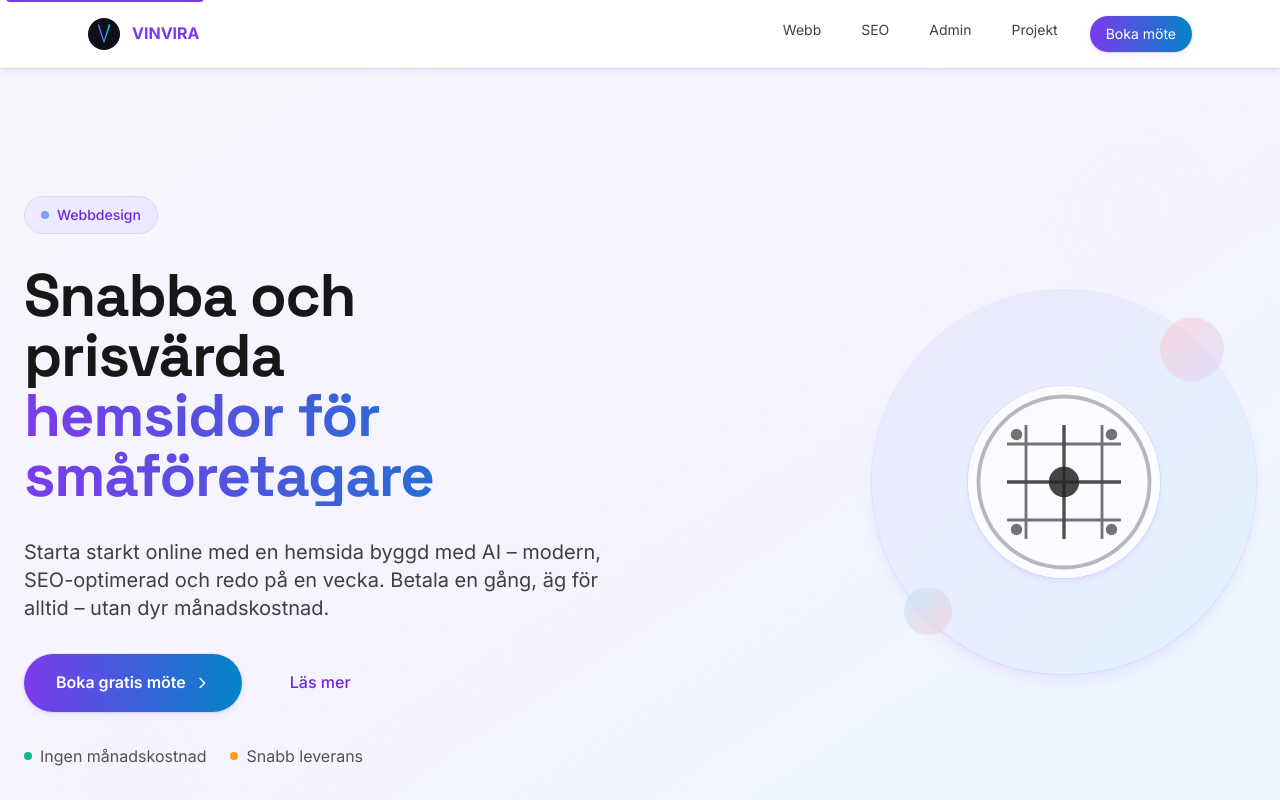
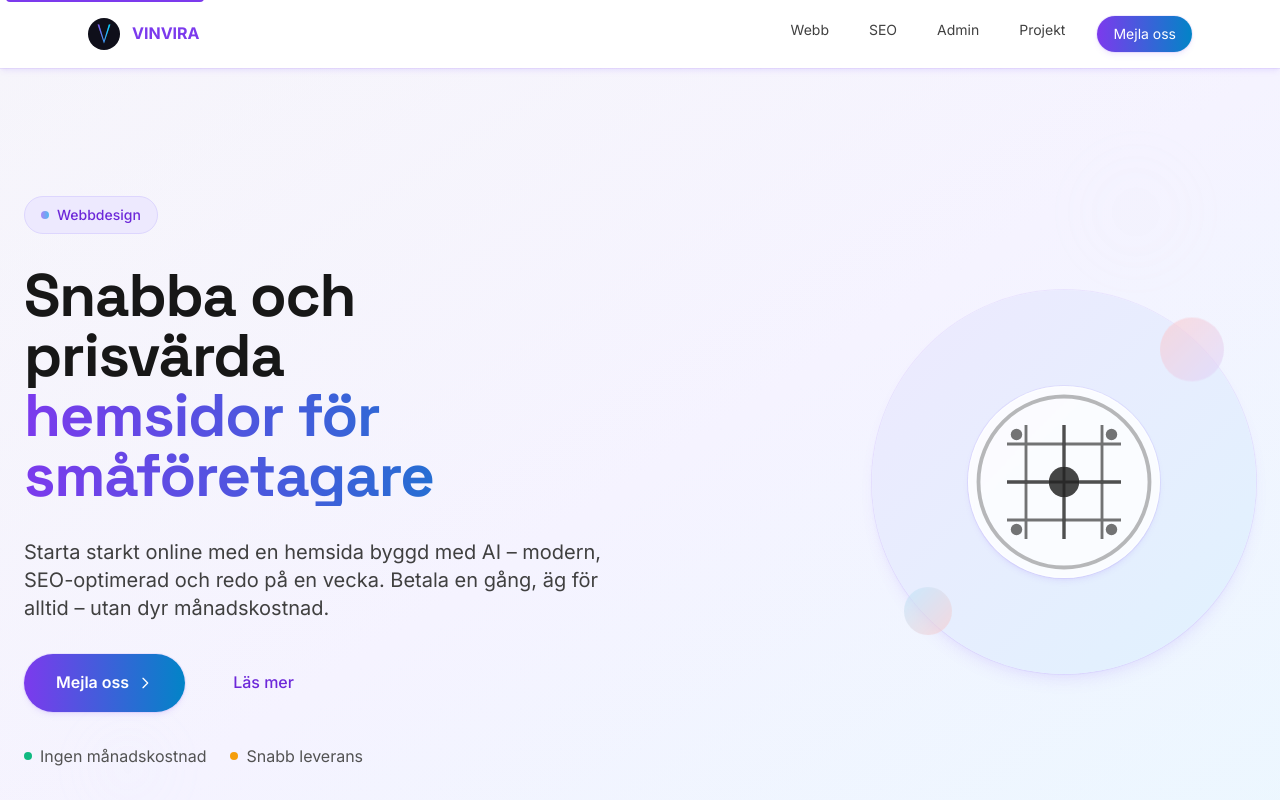
Before and after one commit to L-Lisa/vinvira, a Next.js app: page /webb in a window 1280 px wide. Shown: the top 800 px of the page. Built offline with nearby package versions, Linux system fonts and the light colour scheme.

Commit message:
Update all CTA buttons to email

```diff
--- a/components/FAQ.js
+++ b/components/FAQ.js
@@ -75,10 +75,10 @@ export default function FAQ({ data, title = "Vanliga frågor", subtitle = "Svar
       <div className="text-center mt-12">
         <p className="text-vin-neutral-600 mb-4">Har du fler frågor?</p>
         <a
-          href="#contact"
+          href="mailto:hej@vinvira.se"
           className="inline-flex items-center text-vin-primary-600 font-semibold hover:text-vin-primary-700 transition-colors duration-300 focus-visible:outline-none focus-visible:ring-2 focus-visible:ring-vin-primary-300 focus-visible:rounded-md px-2 py-1"
         >
-          Kontakta oss
+          Mejla oss
           <svg className="w-4 h-4 ml-2" fill="none" stroke="currentColor" viewBox="0 0 24 24">
             <path strokeLinecap="round" strokeLinejoin="round" strokeWidth={2} d="M9 5l7 7-7 7" />
           </svg>
--- a/components/Header.js
+++ b/components/Header.js
@@ -67,10 +67,10 @@ export default function Header() {
             Projekt
           </a>
           <a
-            href="#contact"
+            href="mailto:hej@vinvira.se"
             className="px-4 py-2 rounded-full text-white bg-gradient-to-r from-vin-primary-600 to-vin-secondary-600 shadow-accessible hover:shadow-accessible-lg hover:scale-105 transition-all duration-300 focus-visible:outline-none focus-visible:ring-4 focus-visible:ring-vin-primary-300"
           >
-            Boka möte
+            Mejla oss
           </a>
         </nav>
 
@@ -130,11 +130,11 @@ export default function Header() {
               Projekt
             </a>
             <a
-              href="#contact"
+              href="mailto:hej@vinvira.se"
               className="block px-4 py-3 text-vin-primary-600 font-semibold hover:text-vin-primary-700 hover:bg-vin-primary-50 rounded-lg transition-colors duration-200 focus-visible:outline-none focus-visible:ring-2 focus-visible:ring-vin-primary-300"
               onClick={closeMobileMenu}
             >
-              Boka möte
+              Mejla oss
             </a>
           </div>
         </nav>
--- a/components/ServiceHero.js
+++ b/components/ServiceHero.js
@@ -8,8 +8,8 @@ const ServiceHero = ({
   serviceType,
   icon,
   gradientColors = ['from-vin-primary-500', 'to-vin-secondary-500'],
-  ctaText = "Boka gratis möte",
-  ctaHref = "#contact",
+  ctaText = "Mejla oss",
+  ctaHref = "mailto:hej@vinvira.se",
   customFeatures = null
 }) => {
   return (
--- a/components/StickyCTA.js
+++ b/components/StickyCTA.js
@@ -103,18 +103,18 @@ export default function StickyCTA() {
 
         {/* Main CTA Button */}
         <a
-          href="#contact"
+          href="mailto:hej@vinvira.se"
           className={`inline-flex items-center justify-center px-8 py-4 font-semibold rounded-full transition-all duration-300 hover:scale-105 focus-visible:outline-none focus-visible:ring-4 focus-visible:ring-offset-2 ${
             isOnDarkBackground
               ? 'bg-gradient-to-r from-vin-primary-600 to-vin-secondary-600 text-white focus-visible:ring-vin-primary-300'
               : 'bg-gradient-to-r from-vin-primary-500 to-vin-secondary-500 text-white focus-visible:ring-vin-primary-200'
           }`}
-          aria-label="Boka gratis möte"
+          aria-label="Mejla oss på hej@vinvira.se"
         >
           <svg className="w-5 h-5 mr-2" fill="none" stroke="currentColor" viewBox="0 0 24 24" aria-hidden="true">
-            <path strokeLinecap="round" strokeLinejoin="round" strokeWidth={2} d="M8 12h.01M12 12h.01M16 12h.01M21 12c0 4.418-4.03 8-9 8a9.863 9.863 0 01-4.255-.949L3 20l1.395-3.72C3.512 15.042 3 13.574 3 12c0-4.418 4.03-8 9-8s9 3.582 9 8z" />
+            <path strokeLinecap="round" strokeLinejoin="round" strokeWidth={2} d="M3 8l7.89 4.26a2 2 0 002.22 0L21 8M5 19h14a2 2 0 002-2V7a2 2 0 00-2-2H5a2 2 0 00-2 2v10a2 2 0 002 2z" />
           </svg>
-          Boka gratis möte
+          Mejla oss
         </a>
       </div>
 
--- a/pages/index.js
+++ b/pages/index.js
@@ -60,10 +60,10 @@ export default function Home() {
             </p>
             <div className="mt-8 flex flex-col sm:flex-row gap-4">
               <a
-                href="#contact"
+                href="mailto:hej@vinvira.se"
                 className="inline-flex items-center justify-center rounded-full px-6 py-3 bg-gradient-to-r from-vin-primary-600 to-vin-secondary-600 text-white font-semibold shadow-accessible hover:shadow-accessible-lg transition-all duration-300 hover:-translate-y-0.5 focus-visible:outline-none focus-visible:ring-4 focus-visible:ring-vin-primary-300"
               >
-                Boka gratis möte
+                Mejla oss
               </a>
               <a
                 href="/webb"
@@ -190,10 +190,10 @@ export default function Home() {
             </div>
             <div className="pt-4">
               <a
-                href="#contact"
+                href="mailto:hej@vinvira.se"
                 className="inline-flex items-center justify-center rounded-full px-6 py-3 bg-gradient-to-r from-vin-primary-500 to-vin-secondary-500 text-white font-semibold shadow-accessible hover:shadow-accessible-lg hover:scale-105 transition-all duration-300 focus-visible:outline-none focus-visible:ring-4 focus-visible:ring-vin-primary-300"
               >
-                Läs mer
+                Mejla oss
               </a>
             </div>
           </motion.div>
@@ -371,8 +371,8 @@ export default function Home() {
                 </li>
               </ul>
 
-              <a href="#contact" className="block w-full text-center rounded-full px-6 py-3 bg-gradient-to-r from-vin-primary-600 to-vin-secondary-600 text-white font-semibold shadow-accessible hover:shadow-accessible-lg transition-all duration-300 hover:-translate-y-0.5 focus-visible:outline-none focus-visible:ring-4 focus-visible:ring-vin-primary-300">
-                Boka gratis möte
+              <a href="mailto:hej@vinvira.se" className="block w-full text-center rounded-full px-6 py-3 bg-gradient-to-r from-vin-primary-600 to-vin-secondary-600 text-white font-semibold shadow-accessible hover:shadow-accessible-lg transition-all duration-300 hover:-translate-y-0.5 focus-visible:outline-none focus-visible:ring-4 focus-visible:ring-vin-primary-300">
+                Mejla oss
               </a>
             </div>
           </motion.div>
@@ -415,8 +415,8 @@ export default function Home() {
                 </li>
               </ul>
 
-              <a href="#contact" className="block w-full text-center rounded-full px-6 py-3 bg-gradient-to-r from-vin-secondary-600 to-vin-accent-600 text-white font-semibold shadow-accessible hover:shadow-accessible-lg transition-all duration-300 hover:-translate-y-0.5 focus-visible:outline-none focus-visible:ring-4 focus-visible:ring-vin-secondary-300">
-                Boka gratis möte
+              <a href="mailto:hej@vinvira.se" className="block w-full text-center rounded-full px-6 py-3 bg-gradient-to-r from-vin-secondary-600 to-vin-accent-600 text-white font-semibold shadow-accessible hover:shadow-accessible-lg transition-all duration-300 hover:-translate-y-0.5 focus-visible:outline-none focus-visible:ring-4 focus-visible:ring-vin-secondary-300">
+                Mejla oss
               </a>
             </div>
           </motion.div>
@@ -592,10 +592,10 @@ export default function Home() {
         >
           <p className="text-vin-neutral-600 mb-4">Har du fler frågor?</p>
           <a
-            href="#contact"
+            href="mailto:hej@vinvira.se"
             className="inline-flex items-center text-vin-primary-600 font-semibold hover:text-vin-primary-700 transition-colors duration-300 focus-visible:outline-none focus-visible:ring-2 focus-visible:ring-vin-primary-300 focus-visible:rounded-md px-2 py-1"
           >
-            Kontakta oss
+            Mejla oss
             <svg className="w-4 h-4 ml-2" fill="none" stroke="currentColor" viewBox="0 0 24 24">
               <path strokeLinecap="round" strokeLinejoin="round" strokeWidth={2} d="M9 5l7 7-7 7" />
             </svg>
@@ -613,12 +613,12 @@ export default function Home() {
           transition={{duration:0.6}}
         >
           <h2 className="text-3xl sm:text-4xl font-bold mb-4">Redo att växa online?</h2>
-          <p className="text-vin-neutral-200 mb-8 max-w-2xl mx-auto text-base sm:text-lg">Boka ett gratis möte eller <a className="underline hover:text-vin-secondary-400 transition-colors" href="mailto:hej@vinvira.se">mejla oss</a>.</p>
+          <p className="text-vin-neutral-200 mb-8 max-w-2xl mx-auto text-base sm:text-lg"><a className="underline hover:text-vin-secondary-400 transition-colors" href="mailto:hej@vinvira.se">Mejla oss</a> så kan vi hjälpa dig att komma igång direkt.</p>
           <a
             href="mailto:hej@vinvira.se"
             className="inline-flex items-center justify-center rounded-full px-8 py-4 bg-gradient-to-r from-vin-primary-500 to-vin-secondary-500 text-white font-semibold shadow-accessible hover:shadow-accessible-lg hover:scale-105 transition-all duration-300 focus-visible:outline-none focus-visible:ring-4 focus-visible:ring-vin-primary-300"
           >
-            Kontakta oss
+            Mejla oss
           </a>
         </motion.div>
       </section>
--- a/pages/projekt.js
+++ b/pages/projekt.js
@@ -159,10 +159,10 @@ export default function Projekt() {
           <div className="text-center pt-8">
             <p className="text-vin-neutral-600 mb-6">Vill du se vad vi kan göra för ditt företag?</p>
             <a
-              href="#contact"
+              href="mailto:hej@vinvira.se"
               className="inline-flex items-center justify-center rounded-full px-8 py-4 bg-gradient-to-r from-vin-primary-600 to-vin-secondary-600 text-white font-semibold shadow-accessible hover:shadow-accessible-lg hover:scale-105 transition-all duration-300 focus-visible:outline-none focus-visible:ring-4 focus-visible:ring-vin-primary-300"
             >
-              Boka gratis möte
+              Mejla oss
             </a>
           </div>
         </motion.div>
--- a/pages/seo.js
+++ b/pages/seo.js
@@ -248,7 +248,7 @@ export default function SEOPage() {
               </div>
               <div>
                 <h3 className="text-lg font-semibold mb-2 text-vin-neutral-900">Betalar du över 3000 kr/mån för SEO idag?</h3>
-                <p className="text-vin-neutral-700">Det tycker vi är onödigt. Med AI kan samma analys och optimering göras mer effektivt – vilket gör att vi kan leverera för en tredjedel av priset.<br />👉 Boka ett gratis möte så jämför vi gärna vad du betalar idag.</p>
+                <p className="text-vin-neutral-700">Det tycker vi är onödigt. Med AI kan samma analys och optimering göras mer effektivt – vilket gör att vi kan leverera för en tredjedel av priset.<br />👉 <a href="mailto:hej@vinvira.se" className="underline hover:text-vin-primary-600 transition-colors">Mejla oss</a> så jämför vi gärna vad du betalar idag.</p>
               </div>
             </div>
           </div>
--- a/pages/webb.js
+++ b/pages/webb.js
@@ -32,8 +32,8 @@ export default function Webb() {
         serviceType="Webbdesign"
         icon={<WebbIcon />}
         gradientColors={['from-vin-primary-500', 'to-vin-secondary-500']}
-        ctaText="Boka gratis möte"
-        ctaHref="#contact"
+        ctaText="Mejla oss"
+        ctaHref="mailto:hej@vinvira.se"
       />
 
       {/* Process Steps Section - Premium Design Showcase */}
@@ -376,7 +376,7 @@ export default function Webb() {
           transition={{duration:0.6, delay:0.1}}
           className="text-xl text-vin-primary-100 mb-8 max-w-2xl mx-auto"
         >
-          Boka ett gratis möte och låt oss diskutera hur vi kan hjälpa ditt företag att växa online
+          Mejla oss så diskuterar vi hur vi kan hjälpa ditt företag att växa online
         </motion.p>
         <motion.div
           initial={{opacity:0, y:20}}
@@ -384,10 +384,10 @@ export default function Webb() {
           transition={{duration:0.6, delay:0.2}}
         >
           <a
-            href="#contact"
+            href="mailto:hej@vinvira.se"
             className="inline-flex items-center justify-center px-8 py-4 bg-white text-vin-primary-600 font-semibold rounded-full shadow-accessible hover:shadow-accessible-lg hover:scale-105 transition-all duration-300 focus-visible:outline-none focus-visible:ring-4 focus-visible:ring-white/50"
           >
-            Boka gratis möte
+            Mejla oss
             <svg className="ml-2 w-5 h-5" fill="none" stroke="currentColor" viewBox="0 0 24 24">
               <path strokeLinecap="round" strokeLinejoin="round" strokeWidth={2} d="M9 5l7 7-7 7" />
             </svg>
@@ -451,8 +451,8 @@ export default function Webb() {
                 </li>
               </ul>
 
-              <a href="#contact" className="block w-full text-center rounded-full px-6 py-3 bg-gradient-to-r from-vin-primary-600 to-vin-secondary-600 text-white font-semibold shadow-accessible hover:shadow-accessible-lg transition-all duration-300 hover:-translate-y-0.5 focus-visible:outline-none focus-visible:ring-4 focus-visible:ring-vin-primary-300">
-                Boka gratis möte
+              <a href="mailto:hej@vinvira.se" className="block w-full text-center rounded-full px-6 py-3 bg-gradient-to-r from-vin-primary-600 to-vin-secondary-600 text-white font-semibold shadow-accessible hover:shadow-accessible-lg transition-all duration-300 hover:-translate-y-0.5 focus-visible:outline-none focus-visible:ring-4 focus-visible:ring-vin-primary-300">
+                Mejla oss
               </a>
             </div>
           </motion.div>
@@ -495,8 +495,8 @@ export default function Webb() {
                 </li>
               </ul>
 
-              <a href="#contact" className="block w-full text-center rounded-full px-6 py-3 bg-gradient-to-r from-vin-secondary-600 to-vin-accent-600 text-white font-semibold shadow-accessible hover:shadow-accessible-lg transition-all duration-300 hover:-translate-y-0.5 focus-visible:outline-none focus-visible:ring-4 focus-visible:ring-vin-secondary-300">
-                Boka gratis möte
+              <a href="mailto:hej@vinvira.se" className="block w-full text-center rounded-full px-6 py-3 bg-gradient-to-r from-vin-secondary-600 to-vin-accent-600 text-white font-semibold shadow-accessible hover:shadow-accessible-lg transition-all duration-300 hover:-translate-y-0.5 focus-visible:outline-none focus-visible:ring-4 focus-visible:ring-vin-secondary-300">
+                Mejla oss
               </a>
             </div>
           </motion.div>
```
Also changed, not shown: 1 other file (tests, documents, lock files or other folders).
